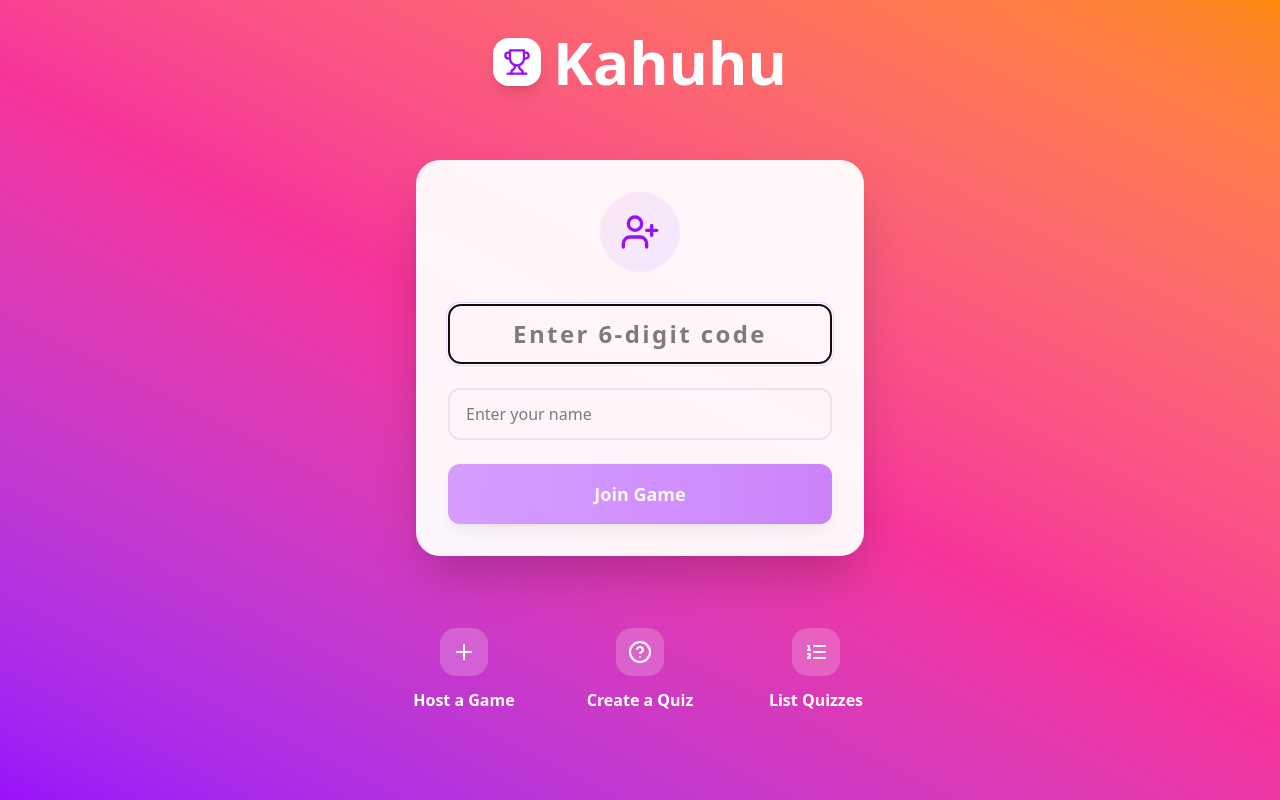
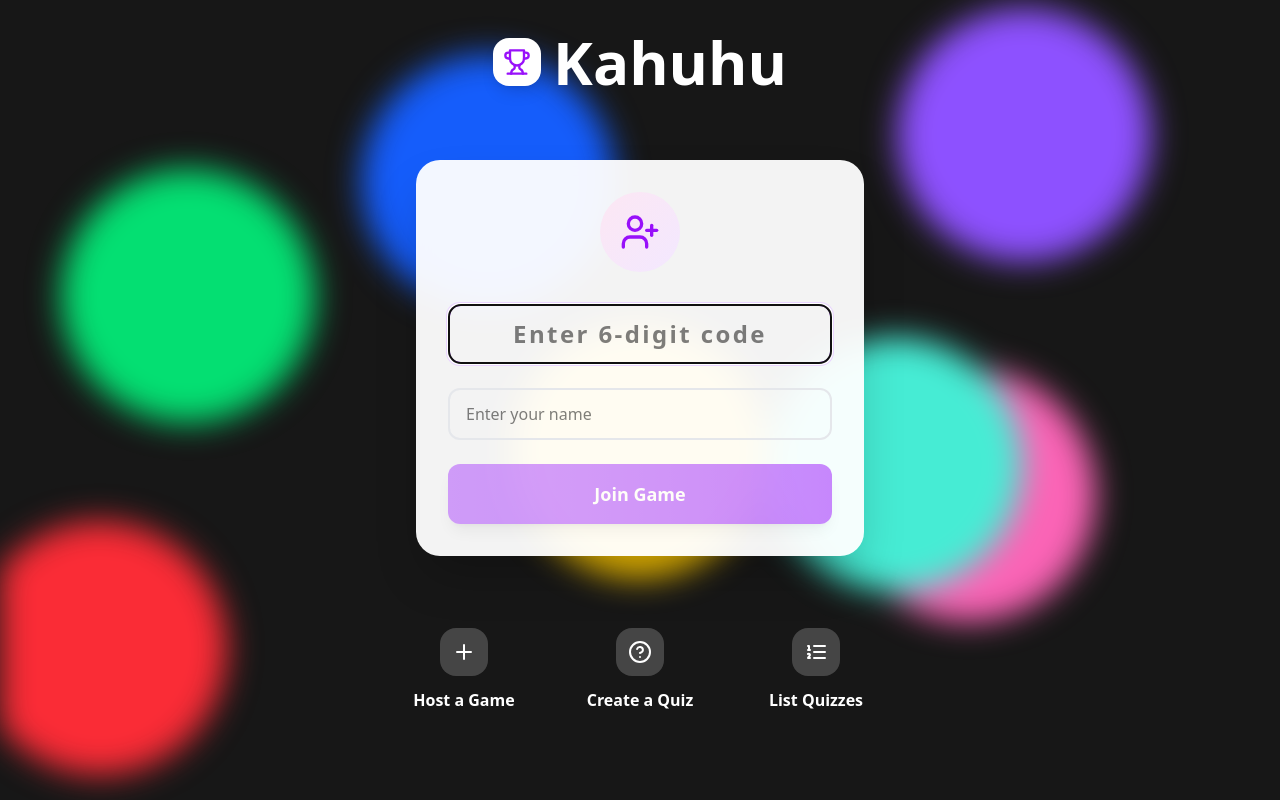
Before and after one commit to andremov/kahuhu, a React (Vite) app in the folder frontend/: page / in a window 1280 px wide. Built offline with nearby package versions, Linux system fonts and the light colour scheme; no server answers.

Commit message:
added animated background

```diff
--- a/frontend/src/App.tsx
+++ b/frontend/src/App.tsx
@@ -3,6 +3,7 @@
 import QuizListScreen from './components/screens/quiz-list-screen';
 import { useAppStore } from './store/app-store';
 import GameScreen from './components/screens/game-screen';
+import Background from './components/ui/background';
 
 export default function App() {
   // const [hasAnswered, setHasAnswered] = useState(false);
@@ -31,9 +32,10 @@
   };
 
   return (
-    <div
-      className={`min-h-screen ${currentScreen === 'home' ? 'bg-linear-[27deg] from-purple-600 via-pink-500 to-orange-400' : 'bg-linear-[43deg] from-blue-600 via-teal-500 to-green-400'}`}
-    >
+    <div className={`min-h-screen relative `}>
+      <div className="-z-20 fixed w-screen h-screen bg-neutral-900" />
+      <Background />
+
       {currentScreen === 'home' && (
         <HomeScreen onJoinGame={handleJoinGameSubmit} onHostGame={handleHostGameSubmit} />
       )}
--- /dev/null
+++ b/frontend/src/components/ui/background.tsx
@@ -0,0 +1,100 @@
+import { useEffect, useState, useRef } from 'react';
+
+interface Orb {
+  x: number;
+  y: number;
+  vx: number; // velocity x
+  vy: number; // velocity y
+}
+
+export default function Background() {
+  const [orbs, setOrbs] = useState<Orb[]>([]);
+  const animationFrameRef = useRef<number>();
+
+  useEffect(() => {
+    const width = window.innerWidth;
+    const height = window.innerHeight;
+
+    // Initialize orbs with random positions and velocities
+    const initialOrbs: Orb[] = Array.from({ length: colors.length }, () => ({
+      x: Math.random() * width,
+      y: Math.random() * height,
+      vx: (Math.random() - 0.5) * 5, // Random velocity between -1 and 1
+      vy: (Math.random() - 0.5) * 5,
+    }));
+
+    setOrbs(initialOrbs);
+
+    const animate = () => {
+      setOrbs((currentOrbs) =>
+        currentOrbs.map((orb) => {
+          let newX = orb.x + orb.vx;
+          let newY = orb.y + orb.vy;
+          let newVx = orb.vx;
+          let newVy = orb.vy;
+          const orbSize = 256;
+          const overflow = 0.2; // Allow some overflow for smoother edges
+
+          const lowerBoundX = orbSize * overflow * -1;
+          const upperBoundX = width - orbSize * (1 - overflow);
+
+          const lowerBoundY = orbSize * overflow * -1;
+          const upperBoundY = height - orbSize * (1 - overflow);
+
+          // Bounce off edges
+          if (newX <= lowerBoundX || newX >= upperBoundX) {
+            newVx = -newVx;
+            newX = Math.max(lowerBoundX, Math.min(upperBoundX, newX));
+          }
+          if (newY <= lowerBoundY || newY >= upperBoundY) {
+            newVy = -newVy;
+            newY = Math.max(lowerBoundY, Math.min(upperBoundY, newY));
+          }
+
+          return {
+            x: newX,
+            y: newY,
+            vx: newVx,
+            vy: newVy,
+          };
+        })
+      );
+
+      animationFrameRef.current = requestAnimationFrame(animate);
+    };
+
+    animationFrameRef.current = requestAnimationFrame(animate);
+
+    return () => {
+      if (animationFrameRef.current) {
+        cancelAnimationFrame(animationFrameRef.current);
+      }
+    };
+  }, []);
+
+  const colors = [
+    'from-pink-400',
+    'from-teal-300',
+    'from-red-500',
+    'from-green-400',
+    'from-blue-600',
+    'from-violet-500',
+    'from-yellow-400',
+  ];
+
+  return (
+    <div className="fixed h-screen w-screen overflow-hidden blur-lg -z-10">
+      {orbs.map((orb, index) => (
+        <div
+          key={index}
+          style={{
+            top: orb.y,
+            left: orb.x,
+            transform: 'translate3d(0, 0, 0)', // Hardware acceleration
+          }}
+          className={`absolute size-64 bg-radial ${colors[index]} from-70% to-70% to-transparent`}
+        />
+      ))}
+    </div>
+  );
+}
```
